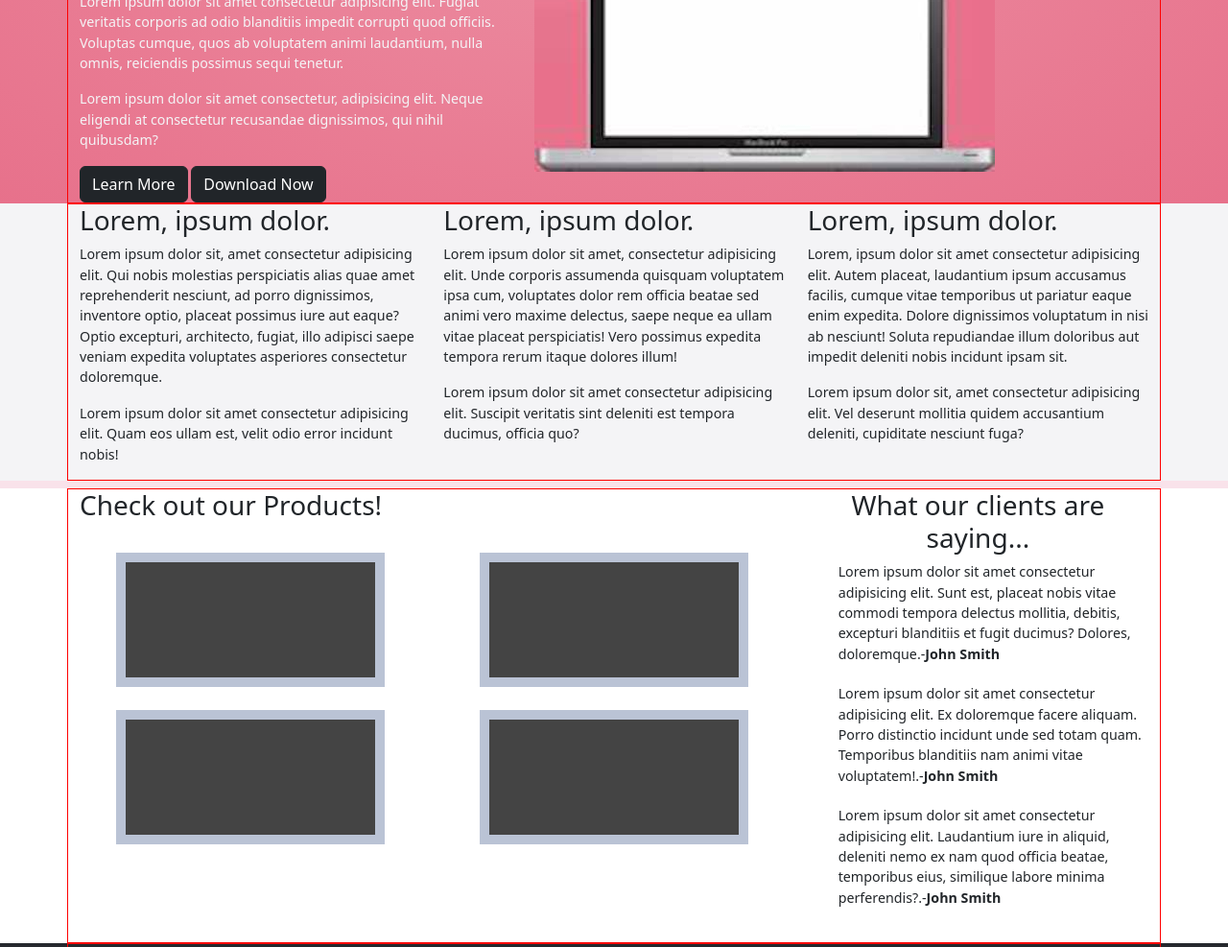
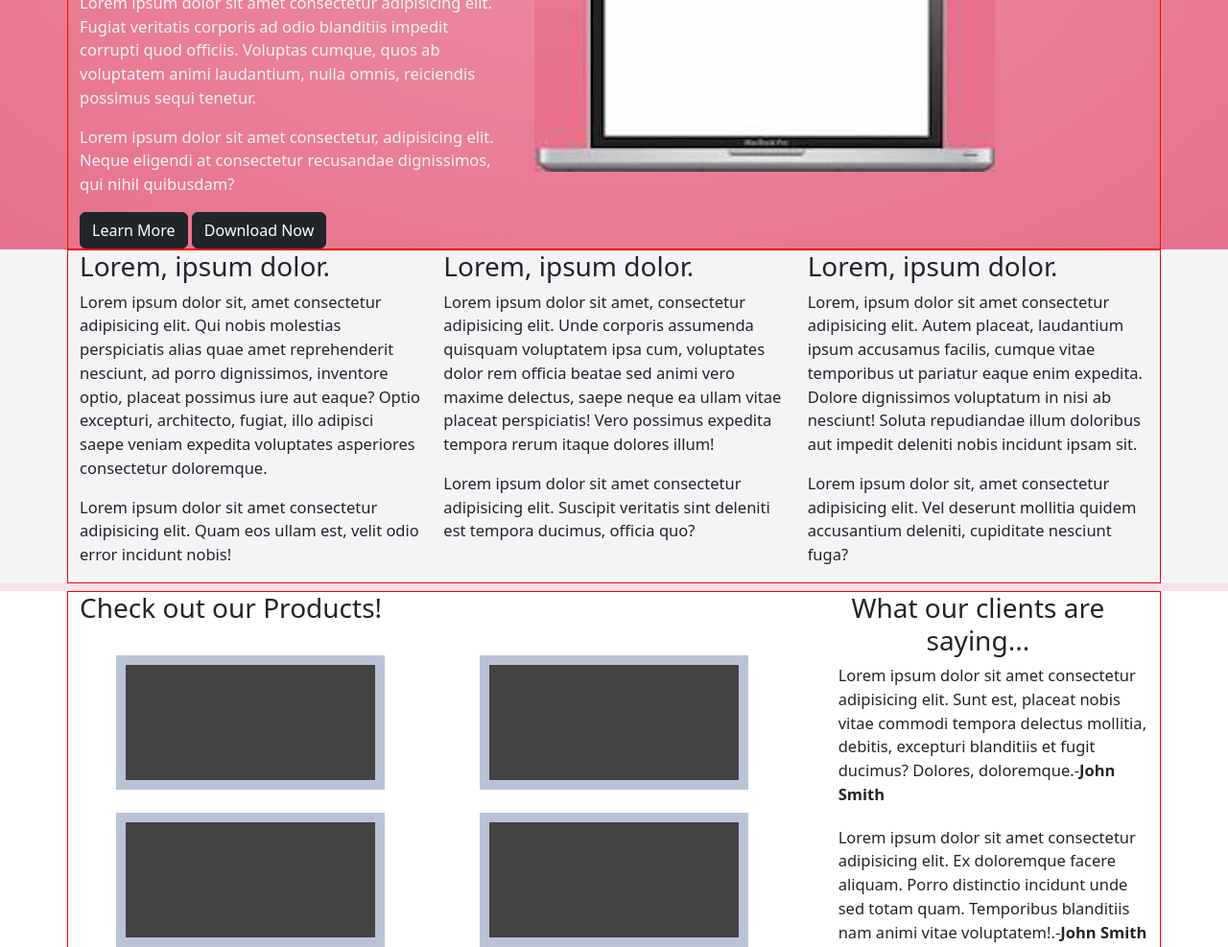
Before and after one commit to jmscoding100/Bloom-boatstrap, a plain HTML site: page index.html in a window 1280 px wide. Shown: the part 137-1124 px from the top of the page at 96% size. Drawn offline with nearby package versions, Linux system fonts and the light colour scheme; a web font is replaced by a local one.

Commit message:
bloomB-4

```diff
--- a/css/style4.css
+++ b/css/style4.css
@@ -41,11 +41,11 @@ body{
 
 
 .div-client{
-    font-size: calc(12px + (15 - 12) * ((100vw - 300px) / (1600 - 300)));;
+    font-size: calc(12px + (18 - 12) * ((100vw - 300px) / (1600 - 300)));;
 }
 
 .div-sec{
-    font-size: calc(12px + (15 - 12) * ((100vw - 300px) / (1600 - 300)));;
+    font-size: calc(12px + (18 - 12) * ((100vw - 300px) / (1600 - 300)));;
 }
 
 .heading{
@@ -78,7 +78,7 @@ body{
 
 .sec1{
     color: var(--ter);
-    font-size: calc(12px + (15 - 12) * ((100vw - 300px) / (1600 - 300)));;
+    font-size: calc(12px + (18 - 12) * ((100vw - 300px) / (1600 - 300)));;
 }
 
 
```
